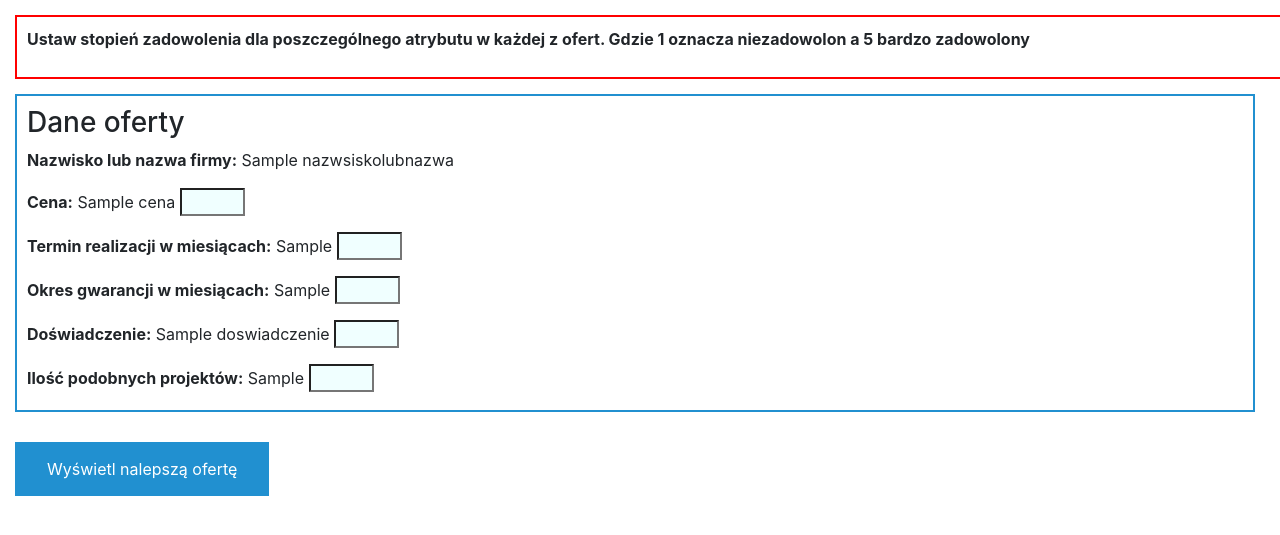
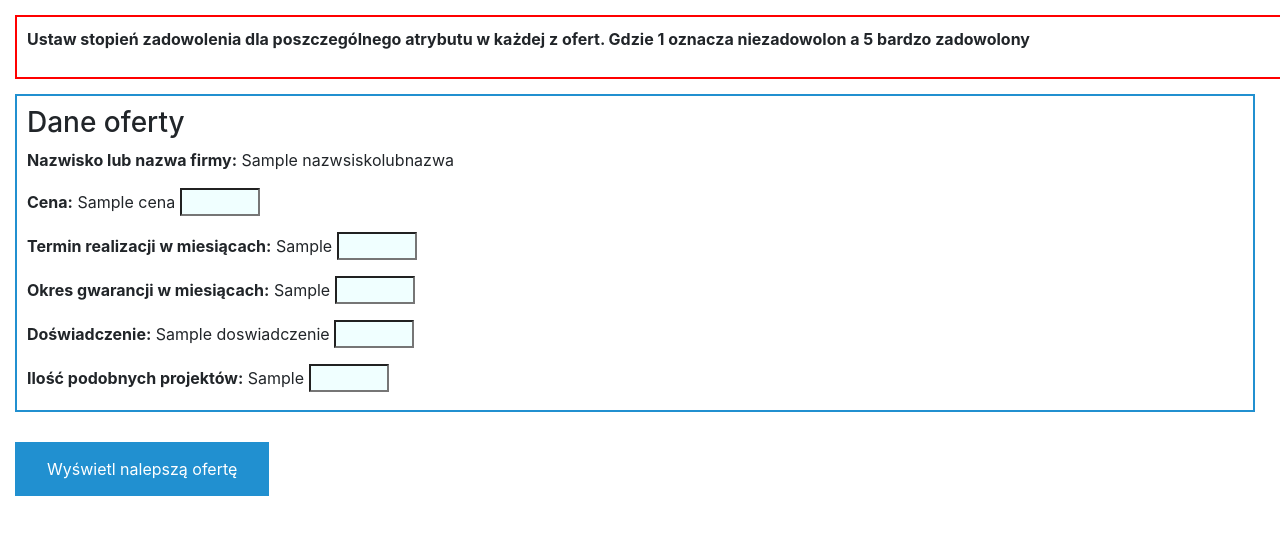
Before and after one commit to mszkaluba/licencjat, a Symfony app: template templates/Praca/SAWWariant1.html.twig in a window 1280 px wide. Shown: the part 80-615 px from the top of the page. Run offline with Twig, Linux system fonts and the light colour scheme; the template is opened without the code that fills it: most values are stand-ins (such as "Sample title", 1, 10 or a date in 2020); some libraries are stand-ins or nearby versions.

Commit message:
poprawa wyświetlania ocen

```diff
--- a/templates/Praca/SAWWariant1.html.twig
+++ b/templates/Praca/SAWWariant1.html.twig
@@ -24,15 +24,15 @@
                 <h3>Dane oferty</h3>
                 <label><b>Nazwisko lub nazwa firmy:</b> {{ oferta.nazwsiskolubnazwa }}</label></br>
                 <label><b>Cena:</b> {{ oferta.cena }}</label>
-                <input type="number" min="1" max="5" name="c{{ oferta.id }}" id="c{{ oferta.id }}" required/></br>
+                <input type="number" min="1" max="5" name="c{{ oferta.id }}" id="c{{ oferta.id }}" style="width: 80px;" required/></br>
                 <label><b>Termin realizacji w miesiącach:</b> {{ oferta.terminRealizacji }}</label>
-                <input type="number" min="1" max="5" name="t{{ oferta.id }}" id="t{{ oferta.id }}" required/></br>
+                <input type="number" min="1" max="5" name="t{{ oferta.id }}" id="t{{ oferta.id }}" style="width: 80px;" required/></br>
                 <label><b>Okres gwarancji w miesiącach:</b> {{ oferta.okresGwarancji }}</label>
-                <input type="number" min="1" max="5" name="o{{ oferta.id }}" id="o{{ oferta.id }}" required/></br>
+                <input type="number" min="1" max="5" name="o{{ oferta.id }}" id="o{{ oferta.id }}" style="width: 80px;" required/></br>
                 <label><b>Doświadczenie:</b> {{ oferta.doswiadczenie }}</label>
-                <input type="number" min="1" max="5" name="d{{ oferta.id }}" id="d{{ oferta.id }}" required/></br>
+                <input type="number" min="1" max="5" name="d{{ oferta.id }}" id="d{{ oferta.id }}" style="width: 80px;" required/></br>
                 <label><b>Ilość podobnych projektów:</b> {{ oferta.iloscPodobnychProjektow }}</label>
-                <input type="number" min="1" max="5" name="i{{ oferta.id }}" id="i{{ oferta.id }}" required/></br>
+                <input type="number" min="1" max="5" name="i{{ oferta.id }}" id="i{{ oferta.id }}" style="width: 80px;" required/></br>
             </div>
         {% endfor %}
         <ul><li><button type="submit" class="button">Wyświetl nalepszą ofertę</button></li></ul>
--- a/templates/Praca/SAWWariant2.html.twig
+++ b/templates/Praca/SAWWariant2.html.twig
@@ -68,7 +68,7 @@
                 <label><b>Okres gwarancji w miesiącach:</b> {{ oferta.okresGwarancji }}</label></br>
                 <label><b>Doświadczenie:</b> {{ oferta.doswiadczenie }}</label></br>
                 <label><b>Ilość podobnych projektów:</b> {{ oferta.iloscPodobnychProjektow }}</label></br>
-                Ocena doświadczenia: <input type="number" min="1" max="10" name="d{{ oferta.id }}" id="d{{ oferta.id }}" required/></br>
+                Ocena doświadczenia: <input type="number" min="1" max="10" name="d{{ oferta.id }}" id="d{{ oferta.id }}" style="width: 80px;" required/></br>
             </div>
         {% endfor %}
         <ul><li><button type="submit" class="button">Wyświetl nalepszą ofertę</button></li></ul>
--- a/templates/Praca/shanon.html.twig
+++ b/templates/Praca/shanon.html.twig
@@ -26,7 +26,7 @@
                 <label><b>Okres gwarancji w miesiącach:</b> {{ oferta.okresGwarancji }}</label></br>
                 <label><b>Doświadczenie:</b> {{ oferta.doswiadczenie }}</label></br>
                 <label><b>Ilość podobnych projektów:</b> {{ oferta.iloscPodobnychProjektow }}</label></br>
-                Ocena doświadczenia: <input type="number" min="1" max="10" name="d{{ oferta.id }}" id="d{{ oferta.id }}" required/></br>
+                Ocena doświadczenia: <input type="number" min="1" max="10" name="d{{ oferta.id }}" id="d{{ oferta.id }}" style="width: 80px;" required/></br>
             </div>
         {% endfor %}
         <ul><li><button type="submit" class="button">Wyświetl nalepszą ofertę</button></li></ul>
```
